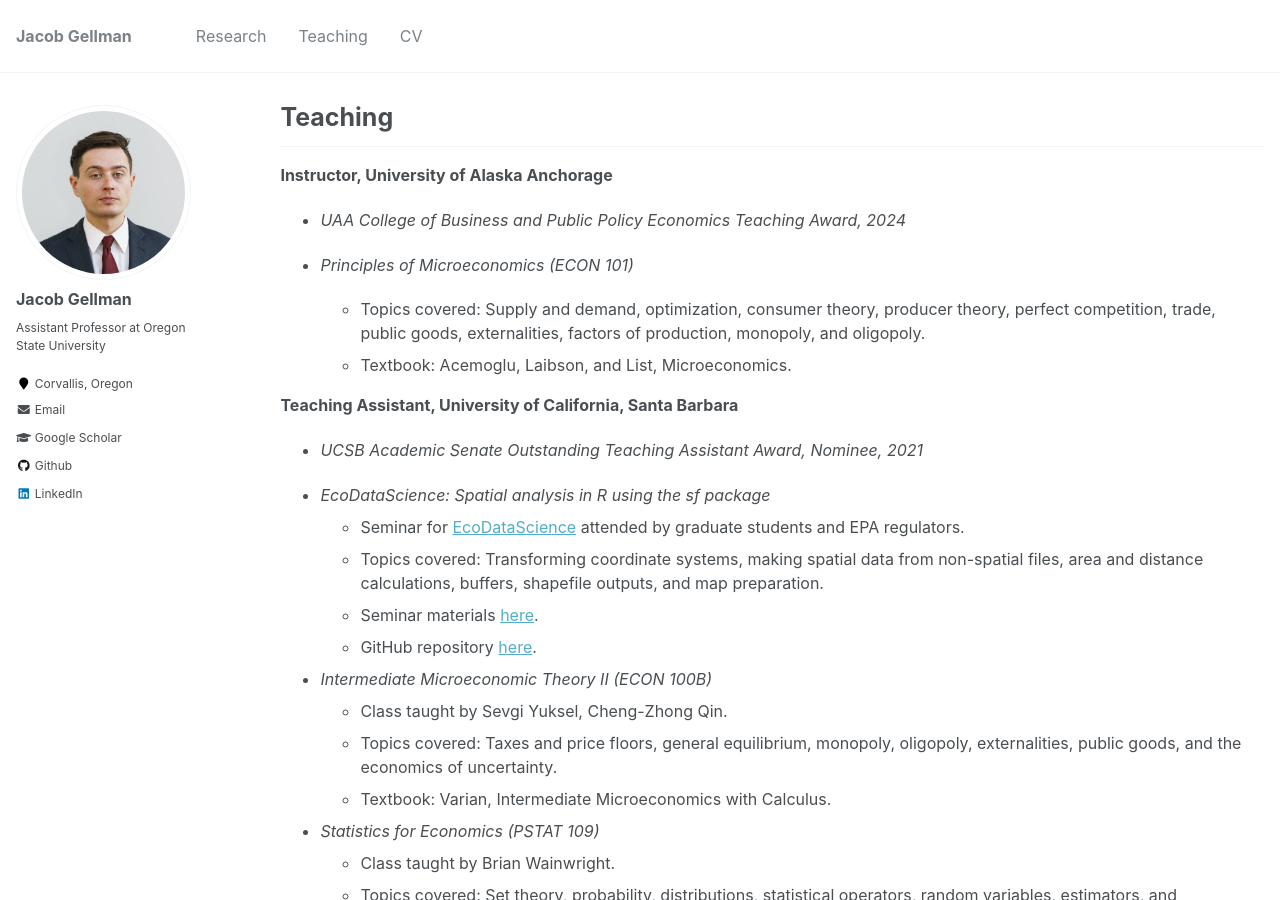
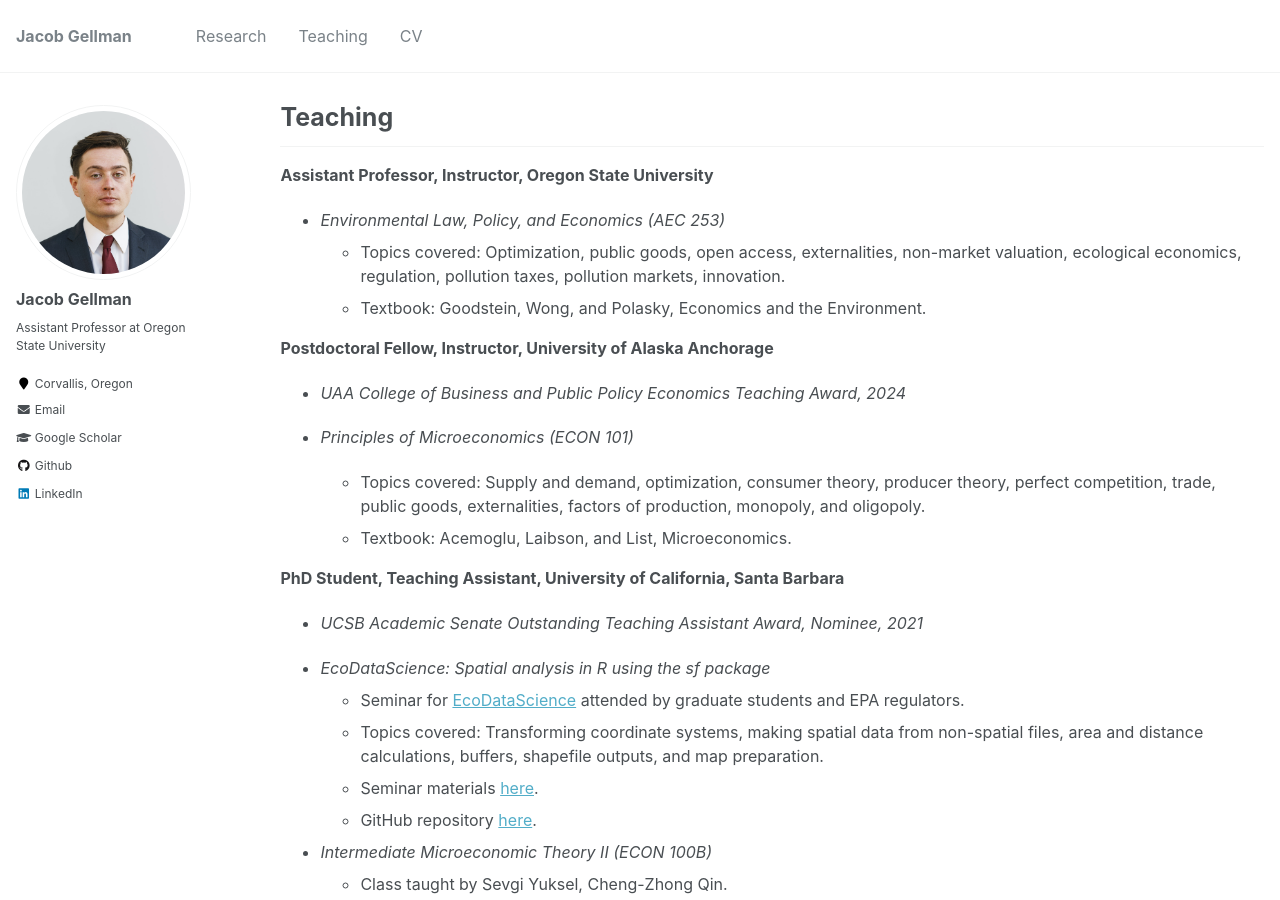
Before and after one commit to jacobgellman/jacobgellman.github.io, a Jekyll site: the page built from _pages/teaching.md, in a window 1280 px wide and 900 px high. Built offline with Jekyll 4.4.1, drawn with Linux system fonts in a browser that asks for light colours.

Commit message:
Research, teaching, CV

```diff
--- a/_pages/teaching.md
+++ b/_pages/teaching.md
@@ -9,14 +9,19 @@ author_profile: true
 
 ------
 
-**Instructor, University of Alaska Anchorage**
+**Assistant Professor, Instructor, Oregon State University**
+* *Environmental Law, Policy, and Economics (AEC 253)*
+  * Topics covered: Optimization, public goods, open access, externalities, non-market valuation, ecological economics, regulation, pollution taxes, pollution markets, innovation.
+  * Textbook: Goodstein, Wong, and Polasky, Economics and the Environment.
+
+**Postdoctoral Fellow, Instructor, University of Alaska Anchorage**
 * *UAA College of Business and Public Policy Economics Teaching Award, 2024*
 
 * *Principles of Microeconomics (ECON 101)*
   * Topics covered: Supply and demand, optimization, consumer theory, producer theory, perfect competition, trade, public goods, externalities, factors of production, monopoly, and oligopoly.
   * Textbook: Acemoglu, Laibson, and List, Microeconomics.
 
-**Teaching Assistant, University of California, Santa Barbara**
+**PhD Student, Teaching Assistant, University of California, Santa Barbara**
 * *UCSB Academic Senate Outstanding Teaching Assistant Award, Nominee, 2021*
 
 * *EcoDataScience: Spatial analysis in R using the sf package*
```
Also changed, not shown: _pages/research.md (+1 -1 lines), 1 other file.
